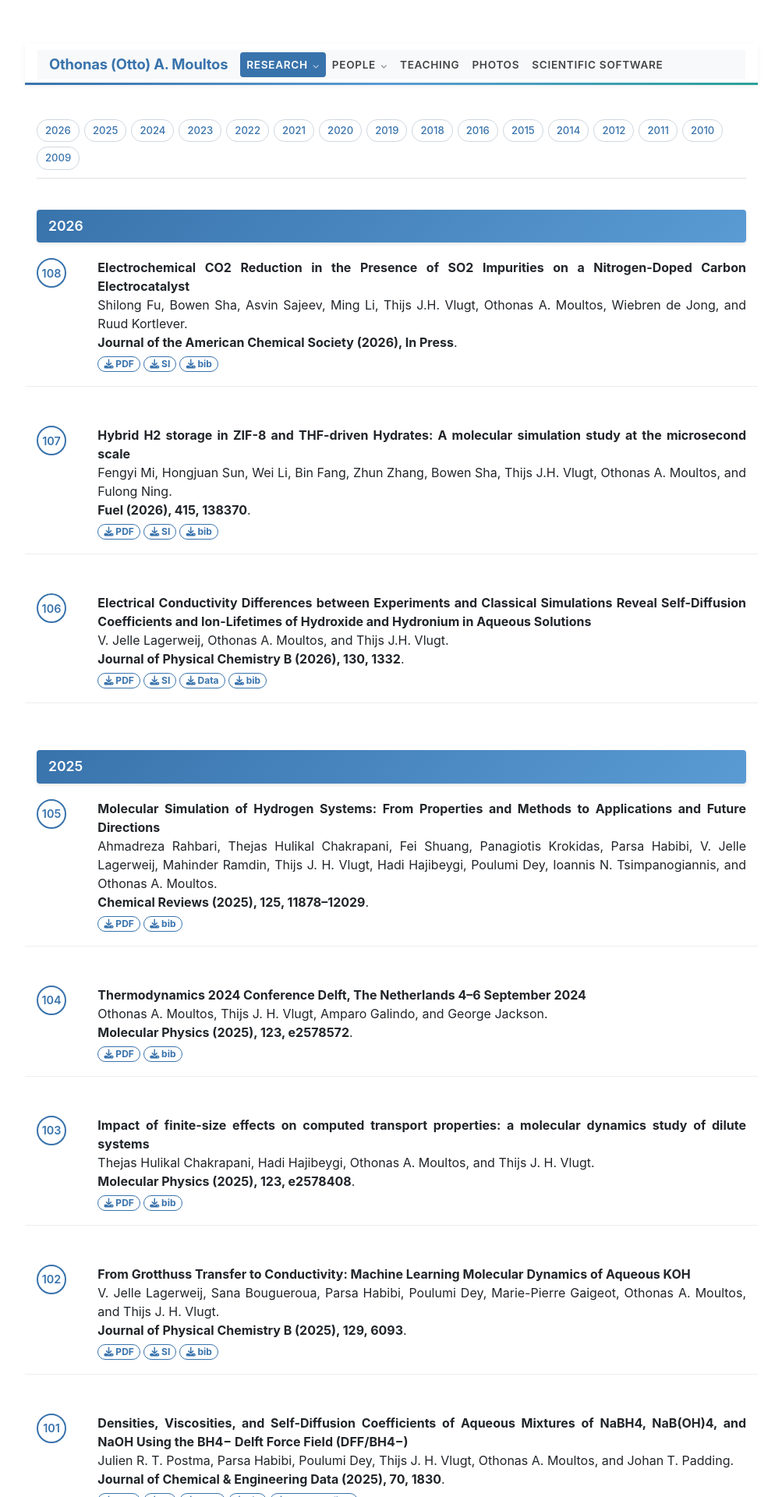
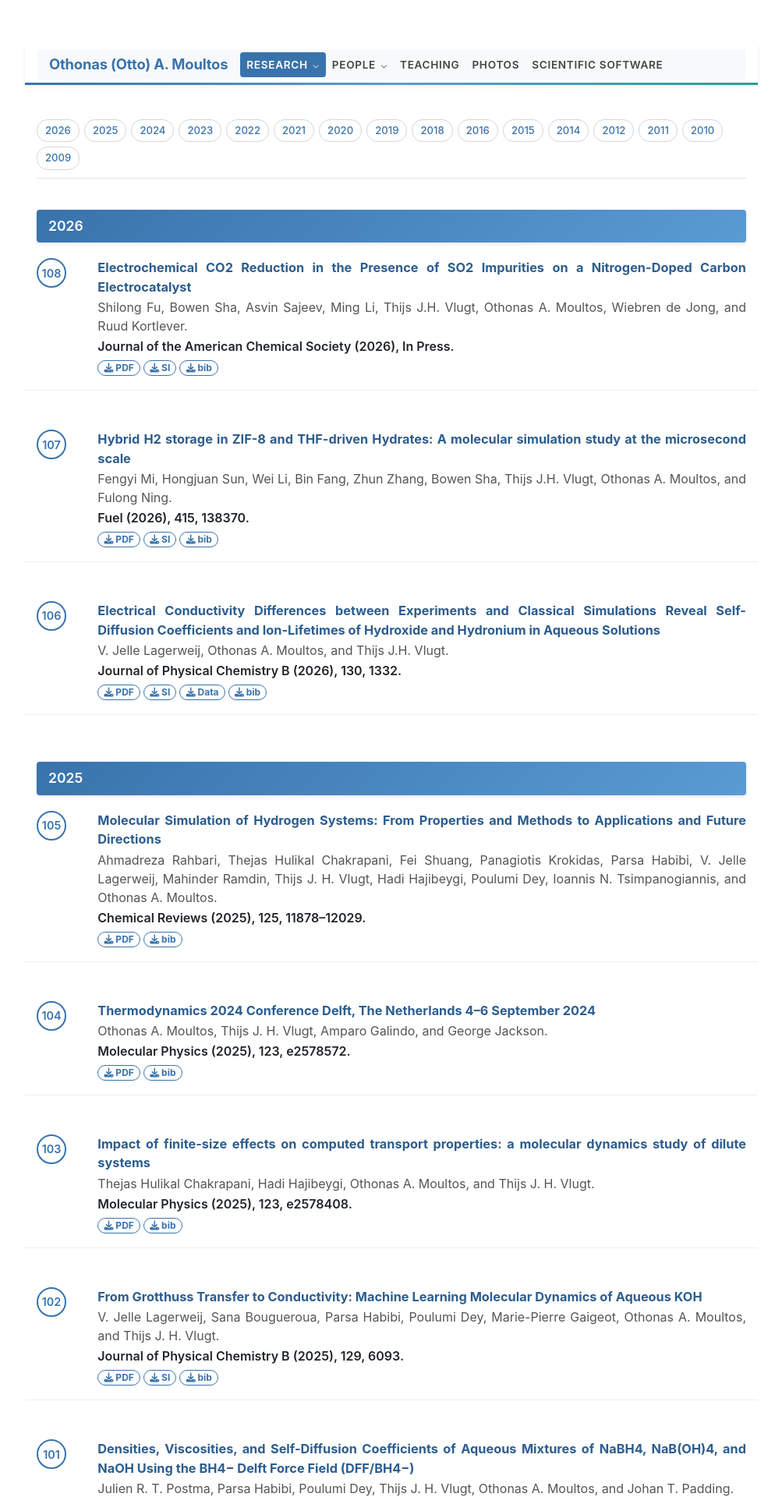
Before and after one commit to omoultosEthTuDelft/web, a Jekyll site: the page built from publications/index.md, in a window 1280 px wide. Shown: the top 1920 px of the page at 78% size, without its empty margins (138-1141 px from the left). Built offline with Jekyll 4.4.1, drawn with Linux system fonts in a browser that asks for light colours; nearby versions of some CDN libraries; some of the changed text lies outside the part shown.

Commit message:
publicationstyle

```diff
--- a/css/theme.css
+++ b/css/theme.css
@@ -308,6 +308,22 @@ a:visited { color: #3973ac; }
   font-weight: 600;
 }
 
+.pub-title {
+  font-size: 1.02em;
+  font-weight: 700;
+  color: #2c5d8f;
+  margin-bottom: 2px;
+}
+
+.pub-authors {
+  color: #555;
+  margin-bottom: 2px;
+}
+
+.pub-venue {
+  font-weight: 600;
+}
+
 .pub-links {
   margin-top: 6px;
   display: flex;
--- a/publications/index.md
+++ b/publications/index.md
@@ -781,7 +781,9 @@ publications:
   <div class="pub-number">{{ pub.number | remove: "." }}</div>
  </dt>
   <dd class="col-sm-11">
-    <strong>{{ pub.title }}</strong> <br> {{ pub.authors }}. <br> <strong>{{pub.venue}}</strong>.
+    <div class="pub-title">{{ pub.title }}</div>
+    <div class="pub-authors">{{ pub.authors }}.</div>
+    <div class="pub-venue">{{pub.venue}}.</div>
     <div class="pub-links">
     {% if pub('pdf')? %}<a href="{{ site.url}}/{{ pub.pdf }}" class="badge badge-pill badge-pub" role="button"><i class="fa fa-download"></i>&nbsp;PDF</a>{% endif %}
     {% if pub('poster')? %}<a href="{{ site.url}}/{{ pub.poster }}" class="badge badge-pill badge-pub" role="button"><i class="fa fa-download"></i>&nbsp;Poster</a>{% endif %}
```
